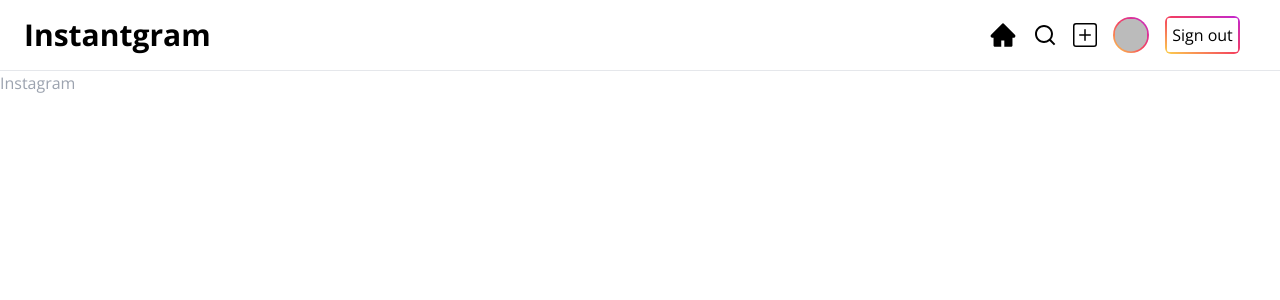
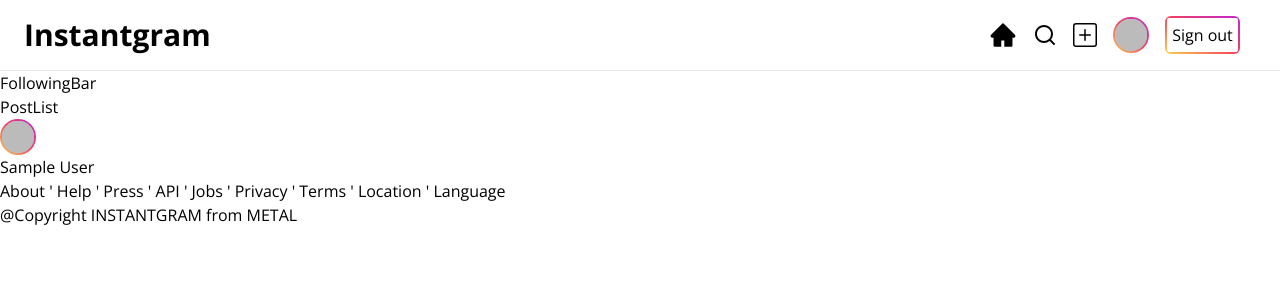
Before and after one commit to whdgjs7300/instagram, a Next.js app: page / in a window 1280 px wide. Shown: the top 300 px of the page. Built offline with nearby package versions, Linux system fonts and the light colour scheme; no server answers; sample sign-in values are in the browser's storage.

Commit message:
1/14 서버 컴포넌트에서 next auth Session 값 가져오기

```diff
--- a/src/app/page.tsx
+++ b/src/app/page.tsx
@@ -1,7 +1,23 @@
+import FollowingBar from "@/components/FollowingBar";
+import PostList from "@/components/PostList";
+import SideBar from "@/components/SideBar";
+import { authOptions } from "@/pages/api/auth/[...nextauth]";
+import { getServerSession } from "next-auth";
+import { redirect } from "next/navigation";
 
 
-export default function Home() {
+export default async function HomePage() {
+  const session = await getServerSession(authOptions);
+  const user = session?.user;
+
+  if(!user) {
+    redirect('/auth/signin');
+  }
   return (
-    <h1 className="text-gray-400"> Instagram </h1>
+    <section>
+      <FollowingBar />
+      <PostList />
+      <SideBar user={user} />
+    </section>
   )
 }
--- /dev/null
+++ b/src/components/FollowingBar.tsx
@@ -0,0 +1,7 @@
+import React from 'react'
+
+export default function FollowingBar() {
+    return (
+        <div>FollowingBar</div>
+    )
+}
--- /dev/null
+++ b/src/components/PostList.tsx
@@ -0,0 +1,7 @@
+import React from 'react'
+
+export default function PostList() {
+    return (
+        <div>PostList</div>
+    )
+}
--- /dev/null
+++ b/src/components/SideBar.tsx
@@ -0,0 +1,29 @@
+import { User } from '@/model/user'
+import React from 'react'
+import Avatar from './Avatar';
+
+type Props = {
+    user : User;
+}
+
+export default function SideBar({user : {name, username, image}} : Props) {
+    return (
+        <>
+            <div>
+            {
+                image && <Avatar image={image} />
+            }
+            <p>{username}</p>
+            <p>{name}</p>
+            </div>
+            <p>
+                About ' Help ' Press ' API ' Jobs ' Privacy ' Terms ' Location '
+                Language
+            </p>
+            <p>
+                @Copyright INSTANTGRAM from METAL
+            </p>
+        </>
+
+    )
+}
--- /dev/null
+++ b/src/model/user.ts
@@ -0,0 +1,6 @@
+export type User = {
+    name : string,
+    username : string,
+    email : string,
+    image? : string,
+}
--- a/src/pages/api/auth/[...nextauth].ts
+++ b/src/pages/api/auth/[...nextauth].ts
@@ -1,6 +1,7 @@
 import { addUser } from "@/service/user"
 import NextAuth, { NextAuthOptions } from "next-auth"
 import GoogleProvider from "next-auth/providers/google"
+
 
 export const authOptions: NextAuthOptions = {
   // Configure one or more authentication providers
```
